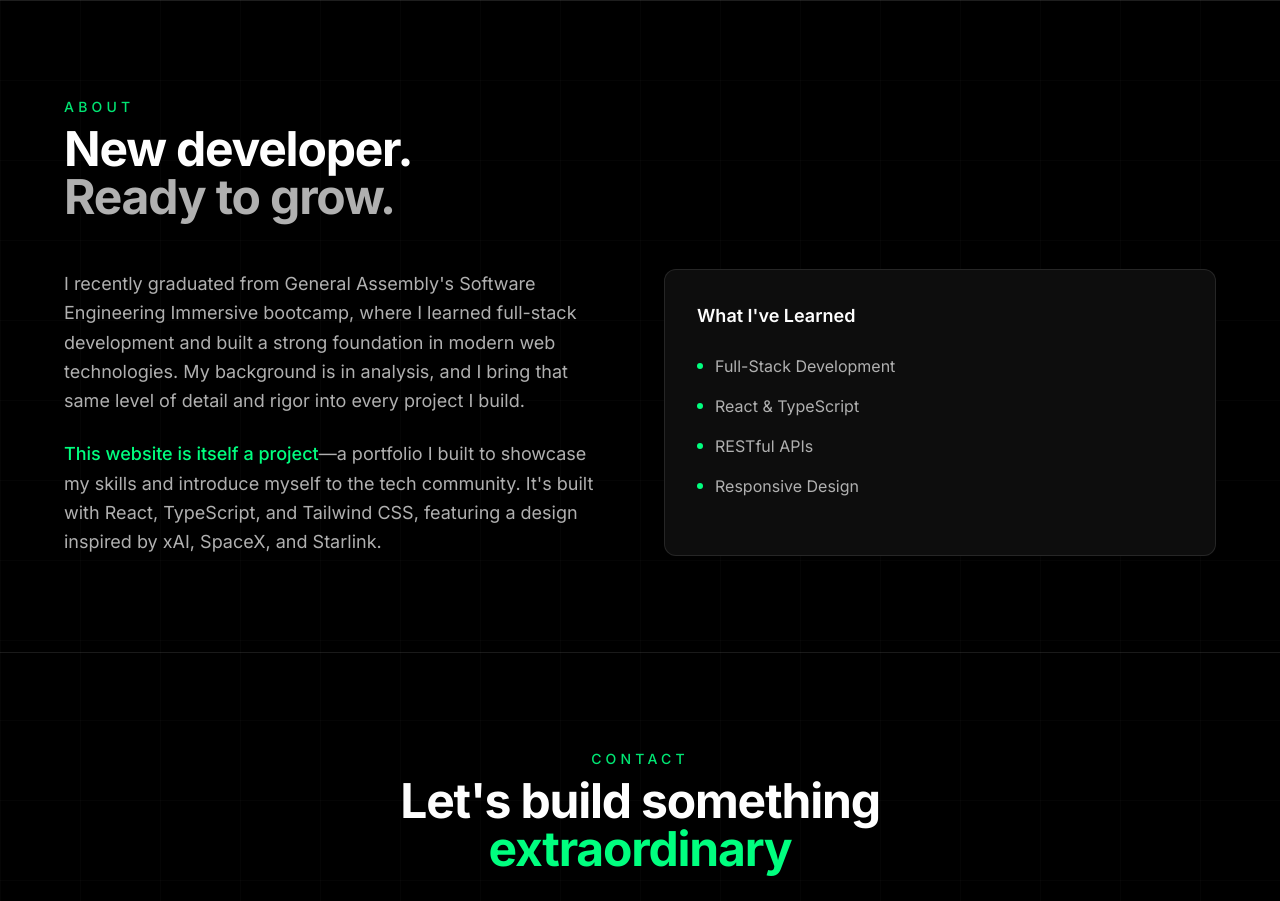
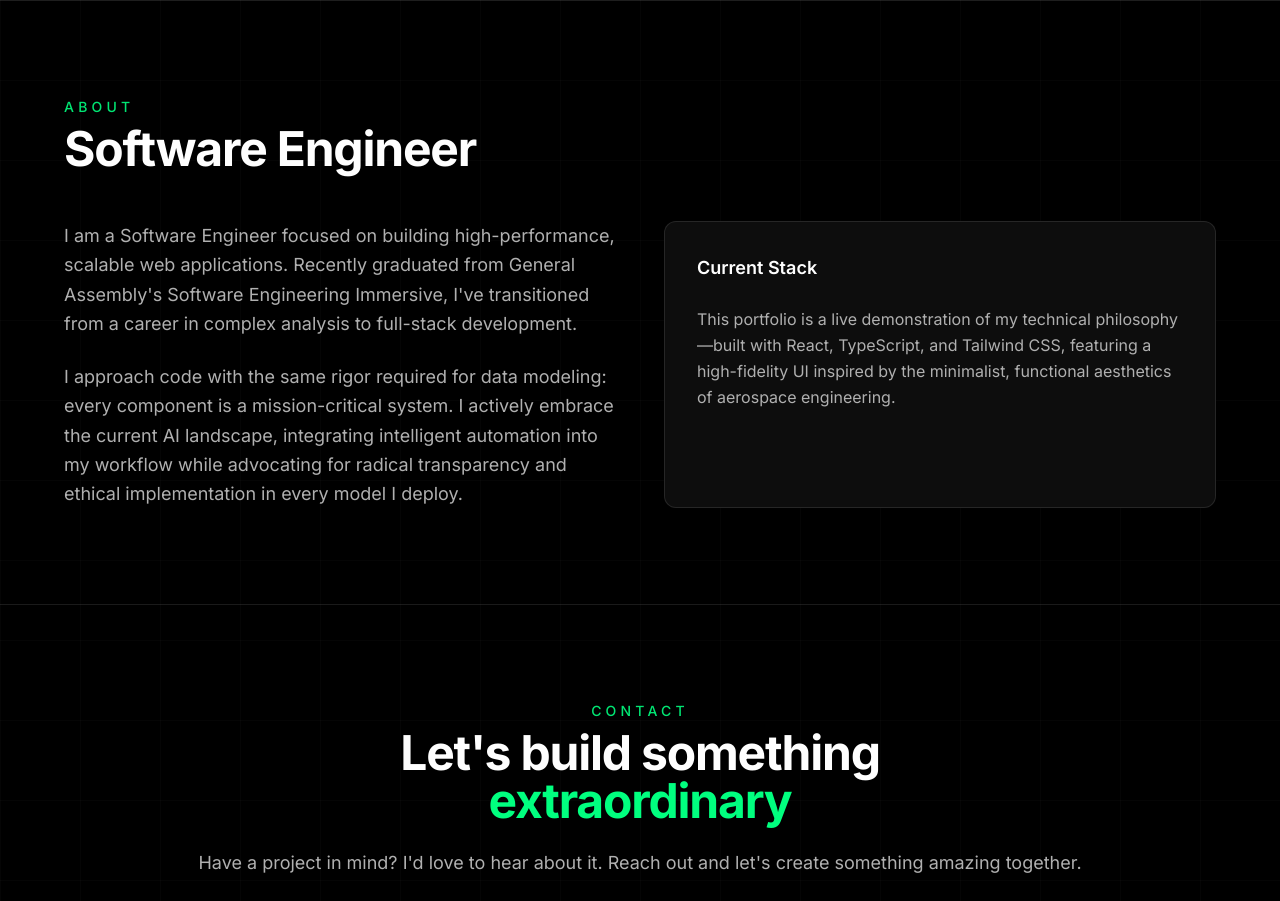
Before and after one commit to BrocCodyNchz/portfolio, a React (Vite) app: page / in a window 1280 px wide. Shown: the part 800-1701 px from the top of the page. Built offline with nearby package versions, Linux system fonts and the light colour scheme.

Commit message:
Update About section with new content
Co-authored-by: Cursor <cursoragent@cursor.com>

```diff
--- a/src/components/features/AboutSection.tsx
+++ b/src/components/features/AboutSection.tsx
@@ -1,7 +1,7 @@
 /**
  * AboutSection - Brief introduction and background
  *
- * @purpose Showcases background as new developer and explains this site as a project
+ * @purpose Showcases background and technical philosophy
  */
 
 export function AboutSection() {
@@ -10,35 +10,29 @@ export function AboutSection() {
       <div className="mx-auto max-w-6xl">
         <p className="mb-2 text-sm font-medium uppercase tracking-[0.3em] text-green/90">About</p>
         <h2 className="mb-12 text-4xl font-bold tracking-tight text-white sm:text-5xl">
-          New developer.
-          <br />
-          <span className="text-grey-300">Ready to grow.</span>
+          Software Engineer
         </h2>
         <div className="grid gap-12 lg:grid-cols-2">
           <div className="space-y-6">
             <p className="text-lg leading-relaxed text-grey-300">
-              I recently graduated from General Assembly&apos;s Software Engineering Immersive bootcamp,
-              where I learned full-stack development and built a strong foundation in modern web technologies.
-              My background is in analysis, and I bring that same level of detail and rigor into every project I build.
+              I am a Software Engineer focused on building high-performance, scalable web applications.
+              Recently graduated from General Assembly&apos;s Software Engineering Immersive, I&apos;ve
+              transitioned from a career in complex analysis to full-stack development.
             </p>
             <p className="text-lg leading-relaxed text-grey-300">
-              <span className="text-green font-medium">This website is itself a project</span>—a portfolio
-              I built to showcase my skills and introduce myself to the tech community. It&apos;s built with
-              React, TypeScript, and Tailwind CSS, featuring a design inspired by xAI, SpaceX, and Starlink.
+              I approach code with the same rigor required for data modeling: every component is a
+              mission-critical system. I actively embrace the current AI landscape, integrating
+              intelligent automation into my workflow while advocating for radical transparency and
+              ethical implementation in every model I deploy.
             </p>
           </div>
           <div className="rounded-xl border border-white/10 bg-grey-900/50 p-8 backdrop-blur-sm">
-            <h3 className="mb-6 text-lg font-semibold text-white">What I&apos;ve Learned</h3>
-            <ul className="space-y-4">
-              {['Full-Stack Development', 'React & TypeScript', 'RESTful APIs', 'Responsive Design'].map(
-                (item, index) => (
-                  <li key={index} className="flex items-center gap-3 text-grey-300">
-                    <span className="h-1.5 w-1.5 rounded-full bg-green" />
-                    {item}
-                  </li>
-                )
-              )}
-            </ul>
+            <h3 className="mb-6 text-lg font-semibold text-white">Current Stack</h3>
+            <p className="text-grey-300 leading-relaxed">
+              This portfolio is a live demonstration of my technical philosophy—built with React,
+              TypeScript, and Tailwind CSS, featuring a high-fidelity UI inspired by the minimalist,
+              functional aesthetics of aerospace engineering.
+            </p>
           </div>
         </div>
       </div>
```
Also changed, not shown: preview.html (+5 -13 lines).
